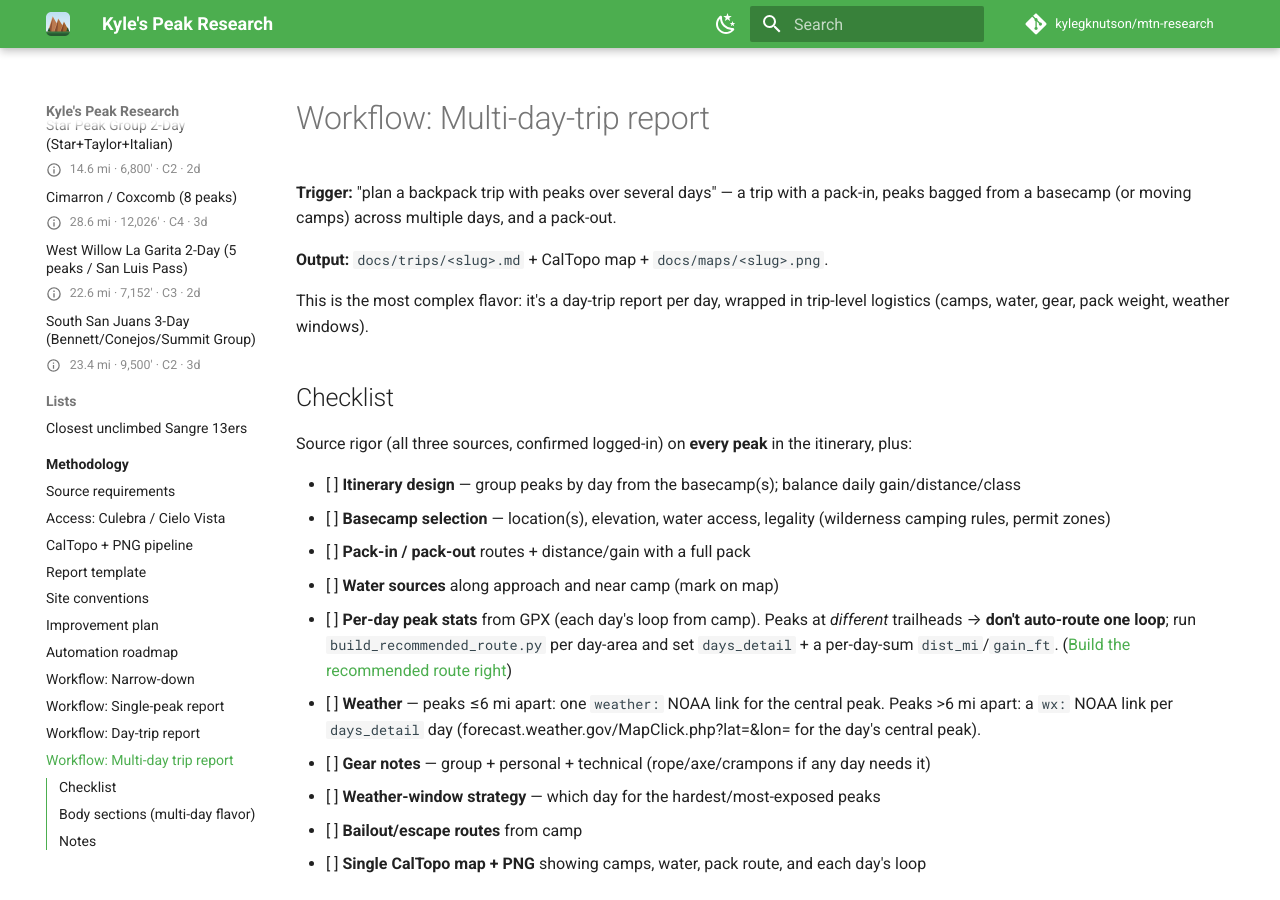
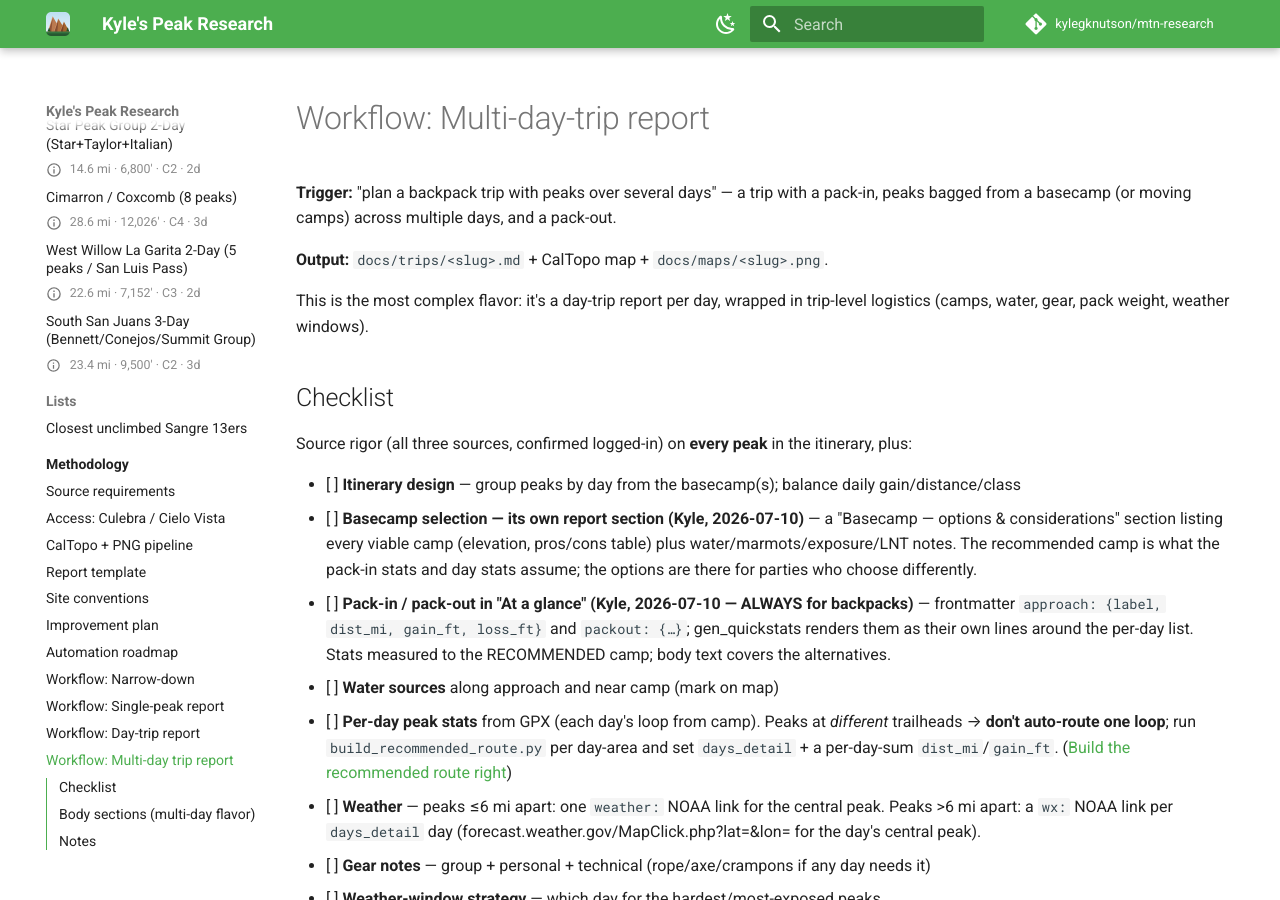
Before and after one commit to kylegknutson/mtn-research, an MkDocs documentation site: the page built from docs/methodology/workflows/multi-day-trip-report.md, in a window 1280 px wide and 900 px high. Built offline with MkDocs 1.6.1 and Material for MkDocs 9.7.7, drawn with Linux system fonts in a browser that asks for light colours; comment, search, counter and statistics services are not loaded.

Commit message:
Backpack trips: pack-in/pack-out in At-a-glance + basecamp options section
gen_quickstats renders new optional approach:/packout: frontmatter
({label, dist_mi, gain_ft, loss_ft}) as their own lines around the per-day
list — standing rule for every multi-day backpack (Kyle, 2026-07-10), wired
into the multi-day workflow checklist. Vestal report: quickstats lines added
(9 mi / 2,900' in · 9 mi / 1,800' out to the recommended camp) + a
"Basecamp — options & considerations" section (lower meadow ⭐ / upper
bench / beaver ponds, pros-cons + water/marmot/exposure/LNT notes).

Co-Authored-By: Claude Fable 5 <noreply@anthropic.com>

```diff
--- a/docs/methodology/workflows/multi-day-trip-report.md
+++ b/docs/methodology/workflows/multi-day-trip-report.md
@@ -11,8 +11,14 @@ This is the most complex flavor: it's a day-trip report per day, wrapped in trip
 Source rigor (all three sources, confirmed logged-in) on **every peak** in the itinerary, plus:
 
 - [ ] **Itinerary design** — group peaks by day from the basecamp(s); balance daily gain/distance/class
-- [ ] **Basecamp selection** — location(s), elevation, water access, legality (wilderness camping rules, permit zones)
-- [ ] **Pack-in / pack-out** routes + distance/gain with a full pack
+- [ ] **Basecamp selection — its own report section (Kyle, 2026-07-10)** — a "Basecamp —
+  options & considerations" section listing every viable camp (elevation, pros/cons table)
+  plus water/marmots/exposure/LNT notes. The recommended camp is what the pack-in stats
+  and day stats assume; the options are there for parties who choose differently.
+- [ ] **Pack-in / pack-out in "At a glance" (Kyle, 2026-07-10 — ALWAYS for backpacks)** —
+  frontmatter `approach: {label, dist_mi, gain_ft, loss_ft}` and `packout: {…}`;
+  gen_quickstats renders them as their own lines around the per-day list. Stats measured
+  to the RECOMMENDED camp; body text covers the alternatives.
 - [ ] **Water sources** along approach and near camp (mark on map)
 - [ ] **Per-day peak stats** from GPX (each day's loop from camp). Peaks at *different* trailheads → **don't auto-route one loop**; run `build_recommended_route.py` per day-area and set `days_detail` + a per-day-sum `dist_mi`/`gain_ft`. ([Build the recommended route right](../source-requirements.md))
 - [ ] **Weather** — peaks ≤6 mi apart: one `weather:` NOAA link for the central peak. Peaks >6 mi apart: a `wx:` NOAA link per `days_detail` day (forecast.weather.gov/MapClick.php?lat=&lon= for the day's central peak).
```
Also changed, not shown: docs/peaks/vestal_arrow_trinities.emily.md (+30 -6 lines), 1 other file.
